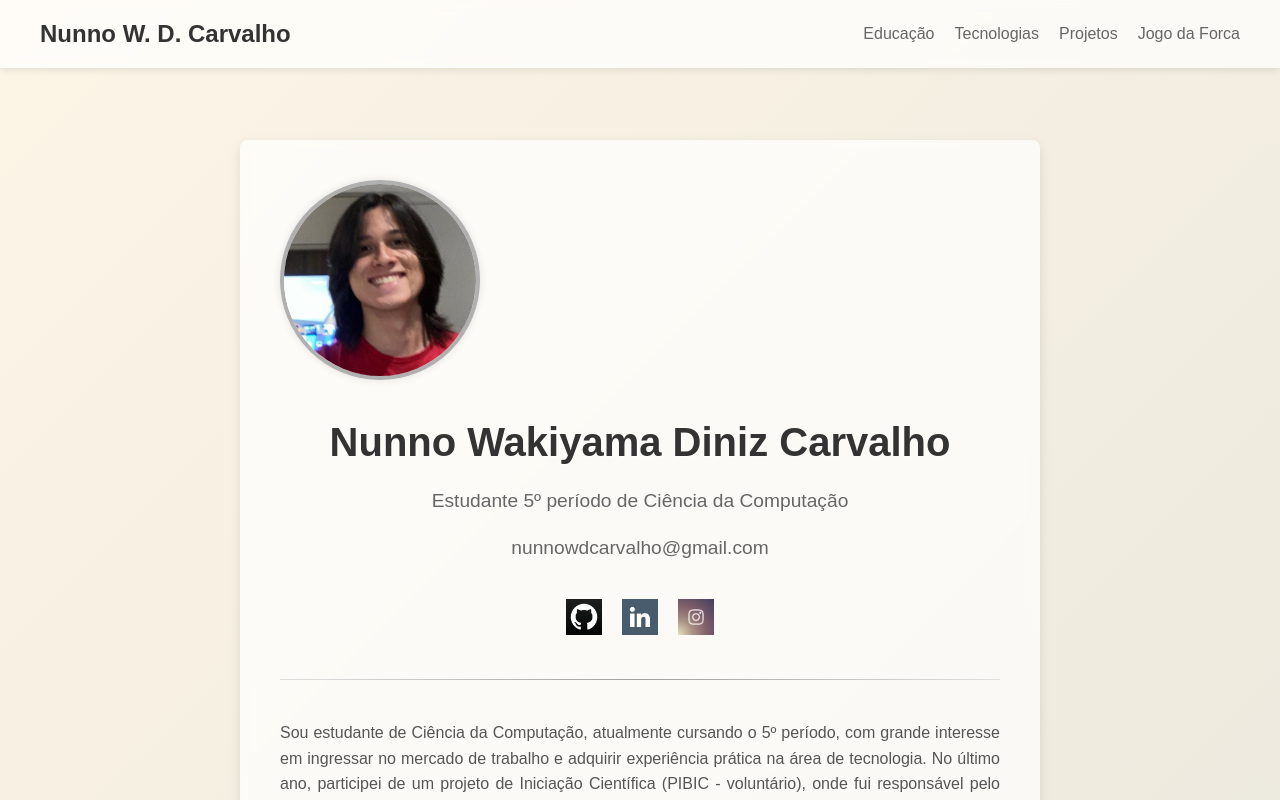
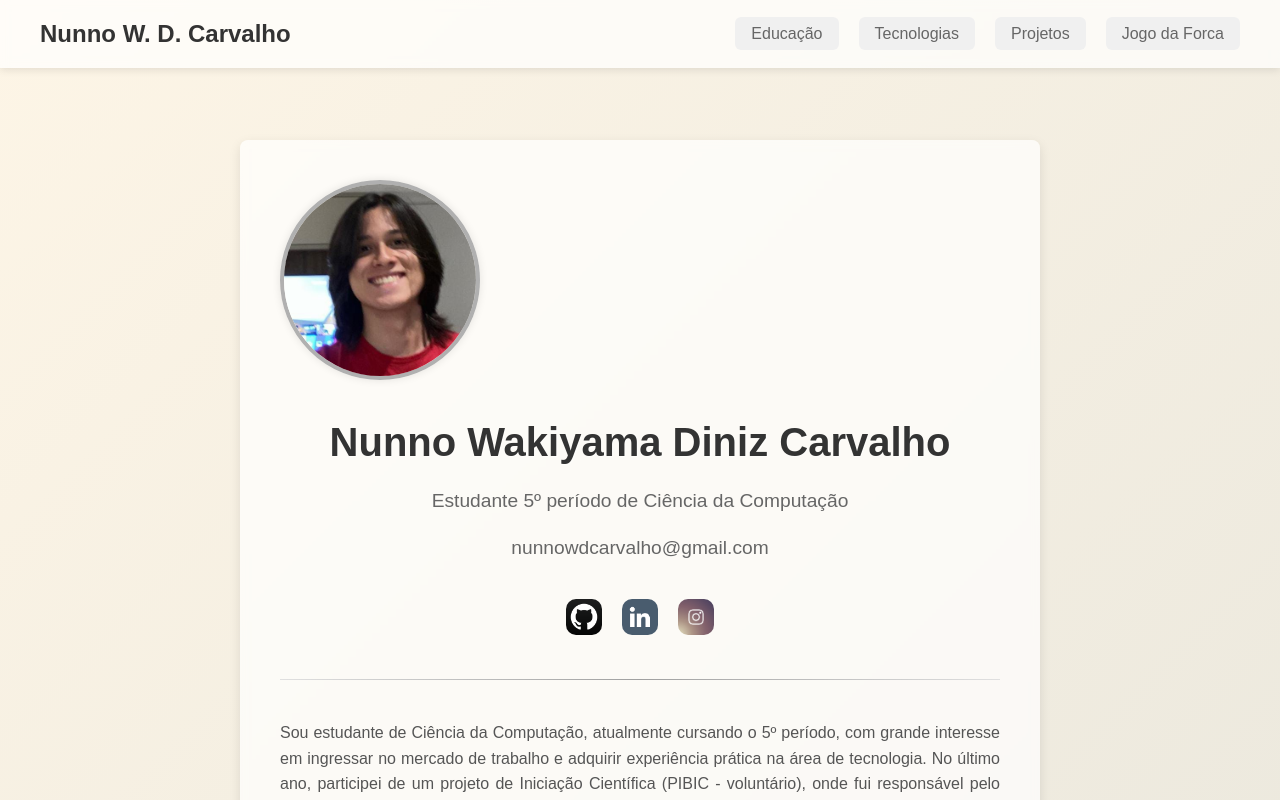
Before and after one commit to nunnowdc/Portifolio-PWM, a Next.js app in the folder portifolio-pwm/: page / in a window 1280 px wide. Shown: the top 800 px of the page. Built offline with nearby package versions, Linux system fonts and the light colour scheme; a web font is replaced by a local one.

Commit message:
ajustes finos

```diff
--- a/portifolio-pwm/app/page.module.css
+++ b/portifolio-pwm/app/page.module.css
@@ -54,6 +54,7 @@
 
 .socialMedia img {
   filter: grayscale(80%);
+  border-radius: 10px;
   transition: filter 0.3s ease, transform 0.3s ease;
 }
 
--- a/portifolio-pwm/components/Navbar.js
+++ b/portifolio-pwm/components/Navbar.js
@@ -6,10 +6,10 @@ export default function Navbar() {
     <nav className={styles.navbar}>
       <div className={styles.brand}>Nunno W. D. Carvalho</div>
       <ul className={styles.navLinks}>
-        <li><Link href="#educacao">Educação</Link></li>
-        <li><Link href="#tecnologias">Tecnologias</Link></li>
-        <li><Link href="#projetos">Projetos</Link></li>
-        <li><Link href="/forca">Jogo da Forca</Link></li>
+        <li><Link href="#educacao" className={styles.navButton}>Educação</Link></li>
+        <li><Link href="#tecnologias" className={styles.navButton}>Tecnologias</Link></li>
+        <li><Link href="#projetos" className={styles.navButton}>Projetos</Link></li>
+        <li><Link href="/forca" className={styles.navButton}>Jogo da Forca</Link></li>
       </ul>
     </nav>
   );
--- a/portifolio-pwm/components/Navbar.module.css
+++ b/portifolio-pwm/components/Navbar.module.css
@@ -33,7 +33,21 @@
 }
 
 .navLinks li a:hover {
-  color: #0070f3;
+  color: #27292b;
+}
+
+.navButton {
+  padding: 8px 16px;
+  background-color: #f0f0f0;
+  border-radius: 6px;
+  color: #555;
+  transition: background-color 0.3s ease, color 0.3s ease, transform 0.3s ease;
+}
+
+.navButton:hover {
+  background-color: #e0e0e0;
+  color: #333;
+  transform: translateY(-2px);
 }
 
 @media (prefers-color-scheme: dark) {
@@ -53,4 +67,14 @@
   .navLinks li a:hover {
     color: #5a9cf8;
   }
+
+  .navButton {
+    background-color: #444;
+    color: #ddd;
+  }
+
+  .navButton:hover {
+    background-color: #555;
+    color: #fff;
+  }
 }
```
Also changed, not shown: portifolio-pwm/app/forca/page.js (line endings or trailing spaces).
